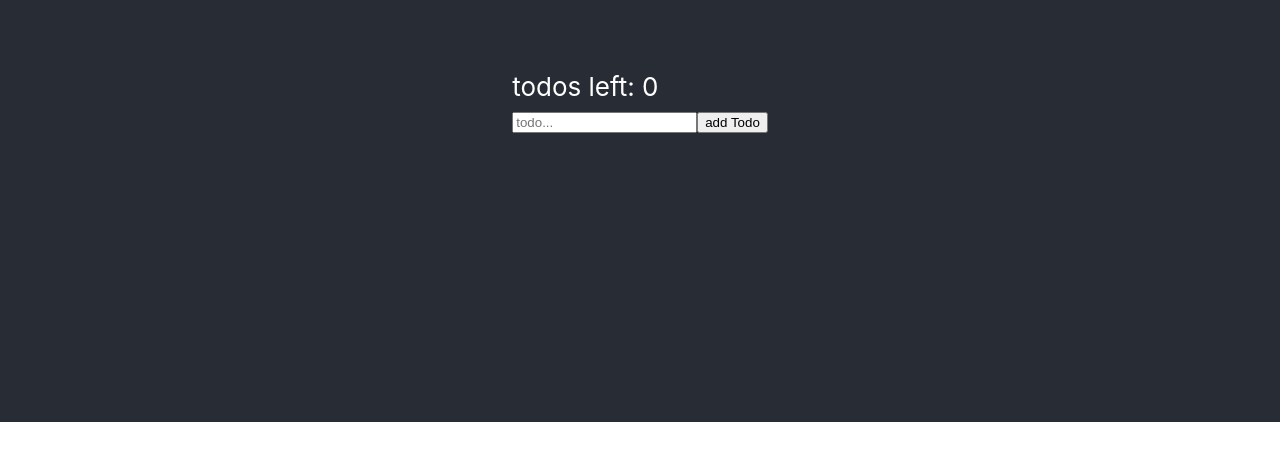
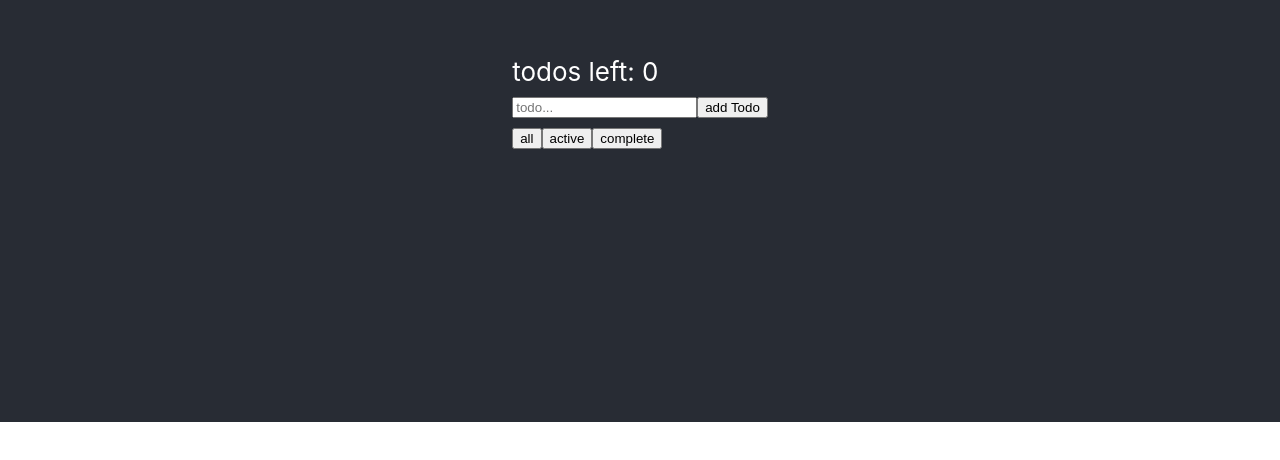
Before and after one commit to eshellster/practical-react, a React (Create React App) app: page / in a window 1280 px wide. Shown: the part 218-678 px from the top of the page. Built offline with nearby package versions, Linux system fonts and the light colour scheme.

Commit message:
all active complete

```diff
--- a/src/components/TodoList.js
+++ b/src/components/TodoList.js
@@ -4,6 +4,7 @@ import Todo from "./Todo";
 
 const TodoList = () => {
   const [todos, setTodos] = useState([]);
+  const [todoToShow, setTodoToShow] = useState("all");
 
   const addTodo = (todo) => {
     setTodos([todo, ...todos]);
@@ -22,12 +23,29 @@ const TodoList = () => {
     );
     // console.log("todos", todos);
   };
+
+  let todoList = [];
+
+  if (todoToShow === "all") {
+    todoList = todos;
+  } else if (todoToShow === "active") {
+    todoList = todos.filter((todo) => !todo.complete);
+  } else if (todoToShow === "complete") {
+    todoList = todos.filter((todo) => todo.complete);
+  }
+
   return (
     <div>
       <div>todos left: {todos.filter((todo) => !todo.complete).length}</div>
       <TodoForm onSubmit={addTodo} />
       {/* {JSON.stringify(todos)} */}
-      {todos.map((todo) => (
+      <div>
+        <button onClick={() => setTodoToShow("all")}>all</button>
+        <button onClick={() => setTodoToShow("active")}>active</button>
+        <button onClick={() => setTodoToShow("complete")}>complete</button>
+      </div>
+
+      {todoList.map((todo) => (
         <Todo
           key={todo.id}
           toggleComplete={() => toggleComplete(todo.id)}
```
